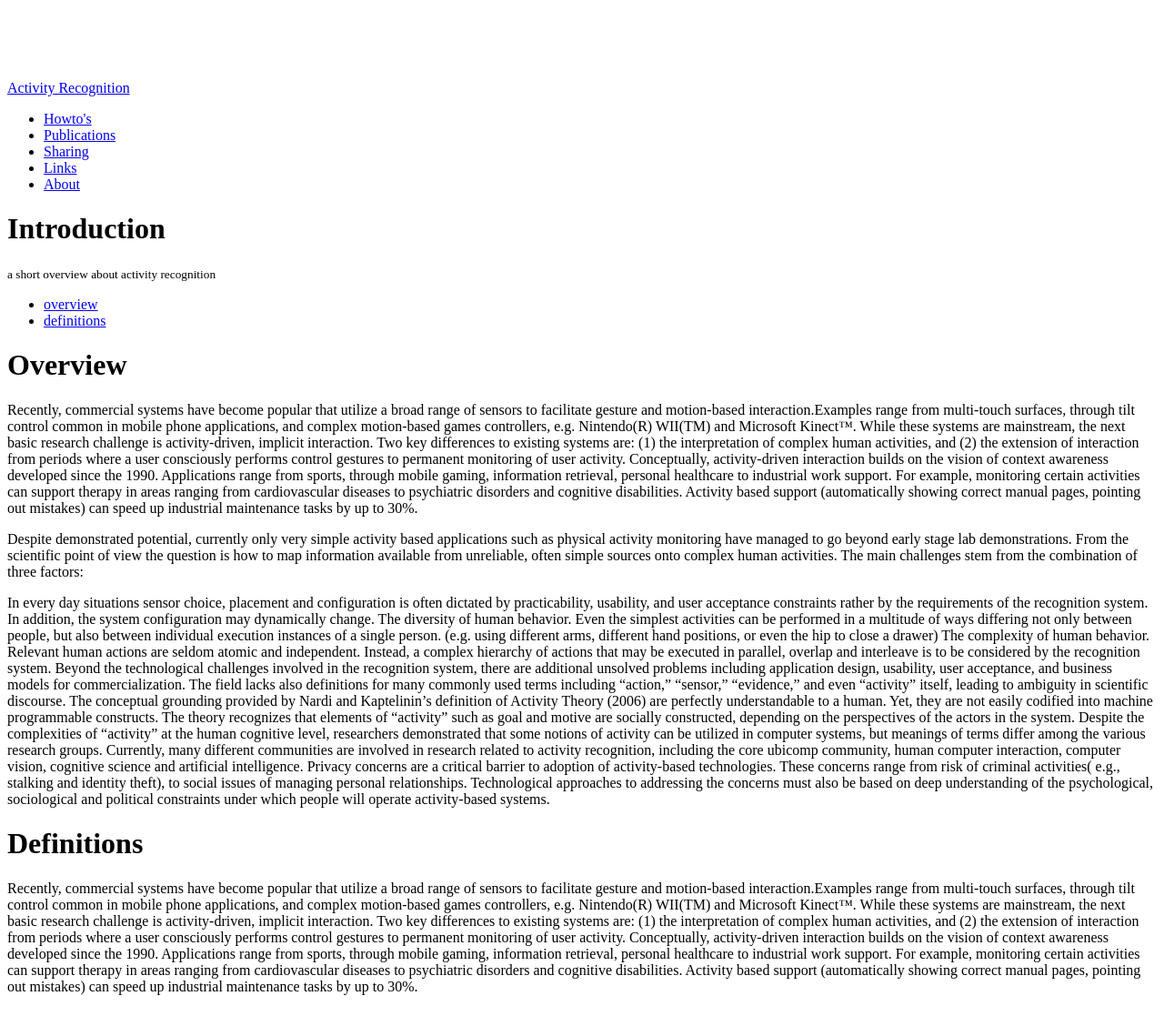
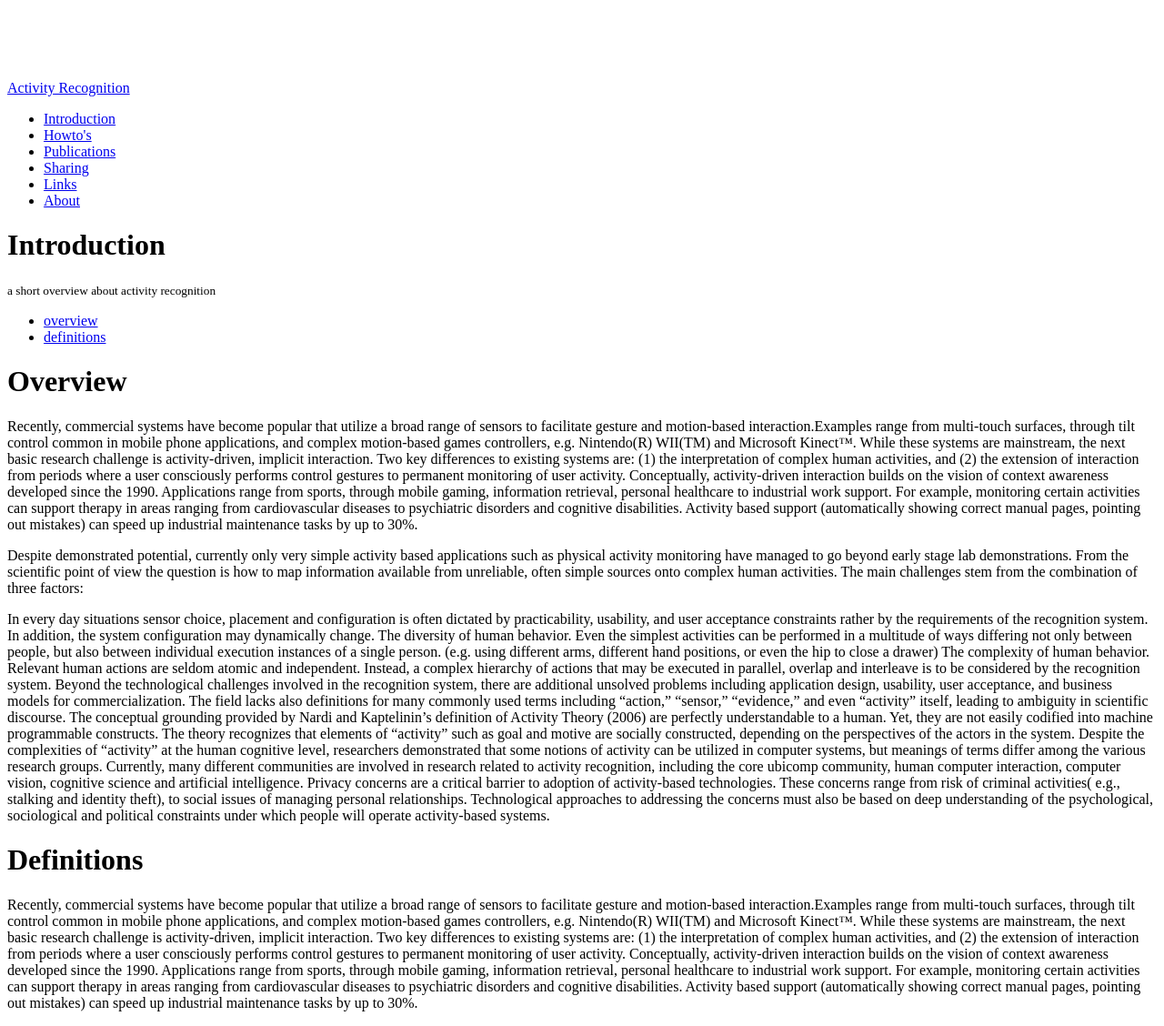
Before and after one commit to activity-recognition/activity-recognition.github.com, a Jekyll site: the page built from intro.md, in a window 1280 px wide. Shown: the whole page at 91% size. Built offline with Jekyll 4.4.1, drawn with Linux system fonts in a browser that asks for light colours; nearby versions of some CDN libraries; library files that are not in the unit come from our copies.

```diff
--- a/intro.md
+++ b/intro.md
@@ -5,6 +5,11 @@ tagline: "a short overview about activity recognition"
 description: ""
 group: navigation
 navside: ["overview","definitions"]
+
+navigation:
+  title: Introduction
+  weight: 100
+  show: true
 
 ---
 {% include JB/setup %}
```
Also changed, not shown: .nojekyll (deleted), 9 other files.
